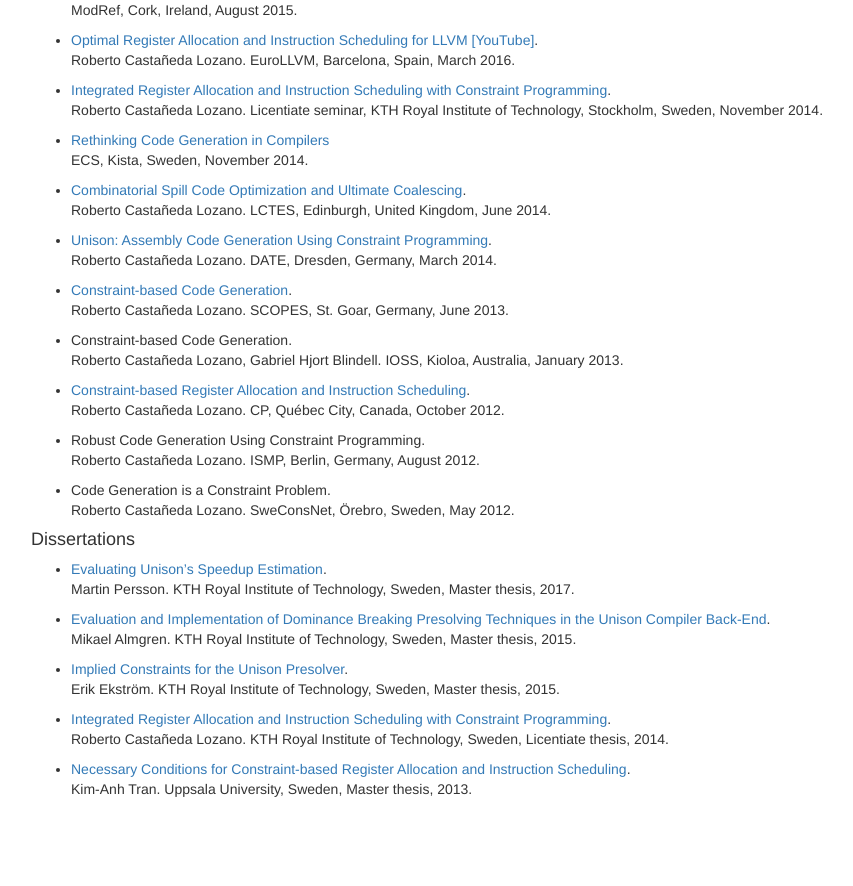
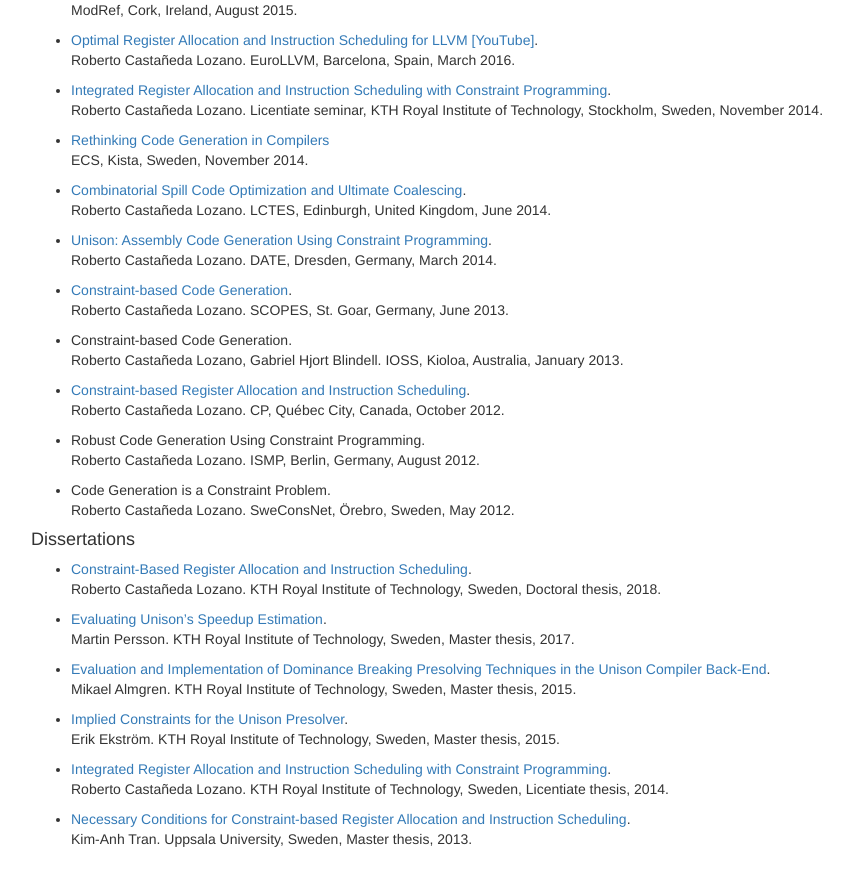
Before and after one commit to unison-code/unison-code.github.io, a Jekyll site: the page built from _posts/2016-06-29-publications.md, in a window 1280 px wide and 900 px high, scrolled down 575 px. Shown: the top 886 px of the window, without its empty margins (234-1087 px from the left). Built offline with Jekyll 4.4.1, drawn with Linux system fonts in a browser that asks for light colours; before the commit the page ends 1425 px from its top, so only the background shows below that.

Commit message:
Update publications and people

```diff
--- a/_posts/2016-06-29-publications.md
+++ b/_posts/2016-06-29-publications.md
@@ -82,6 +82,10 @@ title: "Publications"
 
 #### Dissertations
 
+- [Constraint-Based Register Allocation and Instruction Scheduling](http://urn.kb.se/resolve?urn=urn:nbn:se:kth:diva-232192).<br />
+  Roberto Castañeda Lozano.
+  KTH Royal Institute of Technology, Sweden, Doctoral thesis, 2018.
+
 - [Evaluating Unison's Speedup Estimation](http://urn.kb.se/resolve?urn=urn:nbn:se:kth:diva-210647).<br />
   Martin Persson.
   KTH Royal Institute of Technology, Sweden, Master thesis, 2017.
```
Also changed, not shown: _posts/2016-03-29-people.md (+2 -0 lines).
